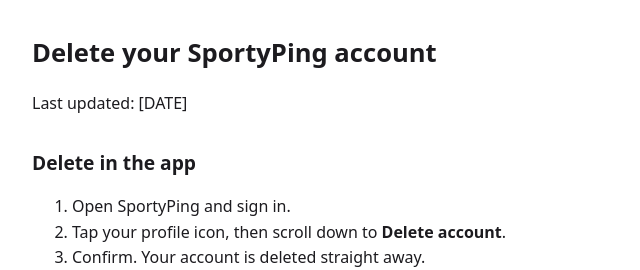
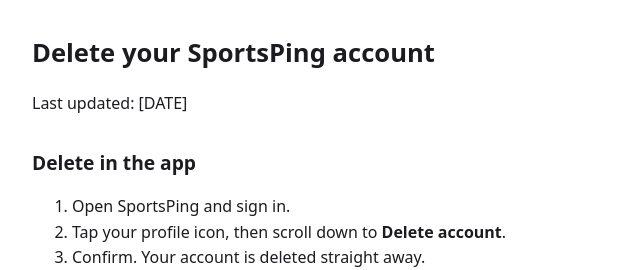
Before and after one commit to TournamentFx/TournamentFx, a plain HTML site: page delete-account.html in a window 1280 px wide. Shown: the top 270 px of the page, 228-868 px from the left. Drawn offline with Linux system fonts and the light colour scheme.

Commit message:
Update delete-account.html

```diff
--- a/delete-account.html
+++ b/delete-account.html
@@ -3,7 +3,7 @@
 <head>
   <meta charset="utf-8">
   <meta name="viewport" content="width=device-width, initial-scale=1">
-  <title>Delete your SportyPing account</title>
+  <title>Delete your SportsPing account</title>
   <style>
     :root { color-scheme: light dark; }
     body { font-family: system-ui, sans-serif; line-height: 1.6; max-width: 760px; margin: 0 auto; padding: 16px; color: #1c1b1f; background: #ffffff; }
@@ -17,12 +17,12 @@
   </style>
 </head>
 <body>
-  <h1>Delete your SportyPing account</h1>
+  <h1>Delete your SportsPing account</h1>
   <p>Last updated: [DATE]</p>
 
   <h2>Delete in the app</h2>
   <ol>
-    <li>Open SportyPing and sign in.</li>
+    <li>Open SportsPing and sign in.</li>
     <li>Tap your profile icon, then scroll down to <strong>Delete account</strong>.</li>
     <li>Confirm. Your account is deleted straight away.</li>
   </ol>
```
